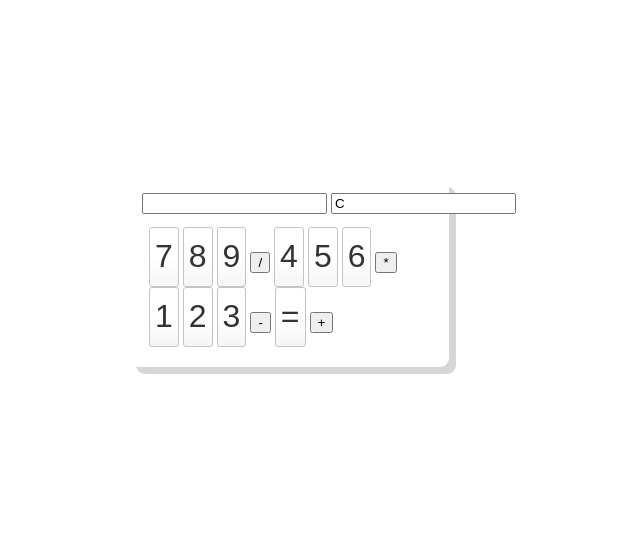
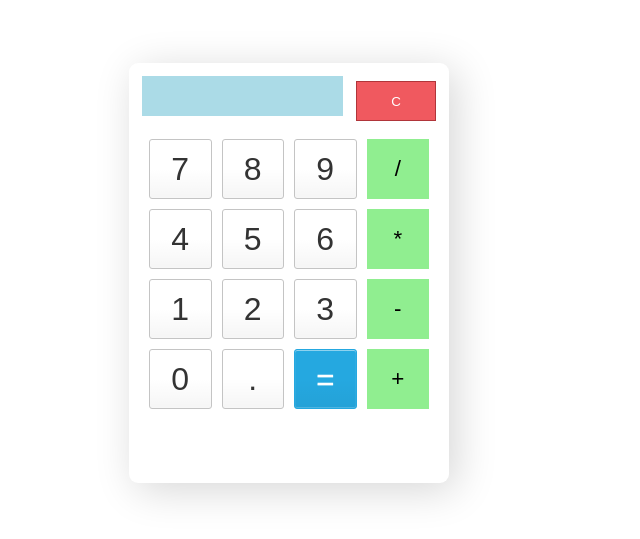
Before and after one commit to blazinsp/Simple-Calculator, a plain HTML site: page Simple Calculator/index.html in a window 1280 px wide. Shown: the part 135-674 px from the top of the page, without its empty margins (351-991 px from the left). Drawn offline with Linux system fonts and the light colour scheme.

Commit message:
Fixed and added some stuff to styles.css

```diff
--- a/Simple Calculator/index.html
+++ b/Simple Calculator/index.html
@@ -1,46 +1,77 @@
 <!DOCTYPE html>
 
-<html>
+<html lang="en">
+
 <head>
-        <meta charset="utf-8">
+
+    <meta charset="UTF-8">
+
     <meta http-equiv="X-UA-Compatible" content="IE=edge">
-        <title></title>
-        <meta name="description" content="">
-        <meta name="viewport" content="width=device-width, initial-scale=1">
+
+    <meta name="viewport" content="width=device-width, initial-scale=1.0">
+
     <script src="script.js" type="text/javascript"></script>
+
     <link rel="stylesheet" href="styles.css">
 
+    <title>Calculator</title>
+
 </head>
+
 <body>
+
     <div class="container">
 <table>
+
         <tr>
-                    <td colspan="3"><input type='text' id='result' class='screen'></td>
-                    <td><input type="text" value="C" onclick="clearScreen()" class="clear"/></td>
+
+            <td colspan="3"><input type='text' id='result' class ='screen' style="text-align: right;"></td>
+
+            <td>
+
+                <input type='button' value = 'C' onclick="clearScreen()" class="clear"/>
+
+            </td>
 
         </tr>
+
     </table>
+
     <div class="keys">
 
-                <Input type="button" value="7" class="button" onclick="display('7')"></Input>
-                <Input type="button" value="8" class="button" onclick="display('8')"></Input>
-                <Input type="button" value="9" class="button" onclick="display('9')"></Input>
-                <Input type="button" value="/" class="operator" onclick="display('/')"></Input>
-                <Input type="button" value="4" class="button" onclick="display('4')"></Input>
-                <Input type="button" value="5" class="button" onclick="display('5')"></Input>
-                <Input type="button" value="6" class="button" onclick="display('6')"></Input>
-                <Input type="button" value="*" class="operator" onclick="display('*')"></Input>
-                <Input type="button" value="1" class="button" onclick="display('1')"></Input>
-                <Input type="button" value="2" class="button" onclick="display('2')"></Input>
-                <Input type="button" value="3" class="button" onclick="display('3')"></Input>
-                <Input type="button" value="-" class="operator" onclick="display('-')"></Input>
-                <Input type="button" value="=" class="button equal-sign" onclick="solve()"></Input>
-                <Input type="button" value="+" class="operator" onclick="display('+')"></Input>
+    <input type="button" value="7" class="button" onClick="display('7')"></input>
 
+    <input type="button" value="8" class="button " onClick="display('8')"></input>
+
+    <input type="button" value="9" class="button" onClick="display('9')"></input>
+
+    <input type="button" value="/" class="operator" onClick="display('/')"></input>
+
+    <input type="button" value="4" class="button" onClick="display('4')"></input>
+
+    <input type="button" value="5" class="button" onClick="display('5')"></input>
+
+    <input type="button" value="6" class="button" onClick="display('6')"></input>
+
+    <input type="button" value="*" class="operator" onClick="display('*')"></input>
+    <input type="button" value="1" class="button" onClick="display('1')"></input>
+
+    <input type="button" value="2" class="button" onClick="display('2')"></input>
+
+    <input type="button" value="3" class="button" onClick="display('3')"></input>
+
+    <input type="button" value="-" class="operator" onClick="display('-')"></input>
+
+    <input type="button" value="0" class="button" onClick="display('0')"></input>
+
+    <input type="button" value="." class="button" onClick="display('.')"></input>
+
+    <input type="button" value= "=" class="button equal-sign" onClick="solve()"></input>
+
+    <input type="button" value="+" class="operator" onClick="display('+')"></input>
 
 </div>
 
 </div>
 
 </body>
-</html>
--- a/Simple Calculator/styles.css
+++ b/Simple Calculator/styles.css
@@ -3,34 +3,119 @@ body {
   height: 100vh;
   place-items: center;
 }
-
 .container {
   border-radius: 9px;
-    background: #ffff;
-    box-shadow: 7px 7px #d6d6d6;
+  background: #ffffff;
+  box-shadow: 7px 7px 42px #d6d6d6, -7px -7px 42px #ffffff;
+
   width: 300px;
+  height: 400px;
   padding: 10px;
 }
 
-.keys{
-    display: gird;
-    grid-template: repeat(4, 1fr);
+.keys {
+  display: grid;
+
+  grid-template-columns: repeat(4, 1fr);
+
   grid-gap: 10px;
+
   padding: 10px;
+
   margin: auto;
 }
 
-.button{
+.button {
   height: 60px;
+
   padding: 5px;
+
   background-color: #fff;
+
   border-radius: 3px;
+
   border: 1px solid #c4c4c4;
+
   background-color: transparent;
+
   font-size: 2rem;
+
   color: #333;
-    background-image: linear-gradient(to bottom, transparent, transparent 50%, rgba(0,0,0,.04));
-    box-shadow: inset 0 0 0 1px rgba(255,255,255,.05), inset 0 1px 0 0 rgba(255,255,255,.45), inset 0 -1px 0 0 rgba(255,255,255,.15), 0 1px 0 0 rgba(255,255,255,.15);
-    text-shadow: 0 1px rgba(255, 255, 255, .4);
 
+  background-image: linear-gradient(
+    to bottom,
+    transparent,
+    transparent 50%,
+    rgba(0, 0, 0, 0.04)
+  );
+
+  box-shadow: inset 0 0 0 1px rgba(255, 255, 255, 0.05),
+    inset 0 1px 0 0 rgba(255, 255, 255, 0.45),
+    inset 0 -1px 0 0 rgba(255, 255, 255, 0.15),
+    0 1px 0 0 rgba(255, 255, 255, 0.15);
+
+  text-shadow: 0 1px rgba(255, 255, 255, 0.4);
 }
+input {
+  outline: none;
+  border: 1px solid transparent;
+}
+.button:hover {
+  background-color: #eaeaea;
+}
+.operator {
+  font-size: 1.4rem;
+  background-color: lightgreen;
+}
+
+.clear {
+  background-color: #f0595f;
+
+  border-color: #b0353a;
+
+  color: #fff;
+
+  width: 80px;
+
+  height: 40px;
+}
+
+.clear:hover {
+  background-color: #f17377;
+}
+
+.equal-sign {
+  background-color: #25a8e0;
+
+  border-color: #25a8e0;
+
+  color: #fff;
+}
+
+.equal-sign:hover {
+  background-color: #4e9ed4;
+}
+
+.screen {
+  background-color: rgb(171, 219, 231);
+
+  justify-content: left;
+
+  color: black;
+
+  font-size: medium;
+
+  width: 50%;
+
+  height: 30%;
+
+  cursor: default;
+
+  padding: 10px;
+
+  padding-left: 40%;
+
+  margin: auto;
+
+  margin-bottom: 10px;
+}
```
Lines whose indentation alone changed are shown as unchanged.
